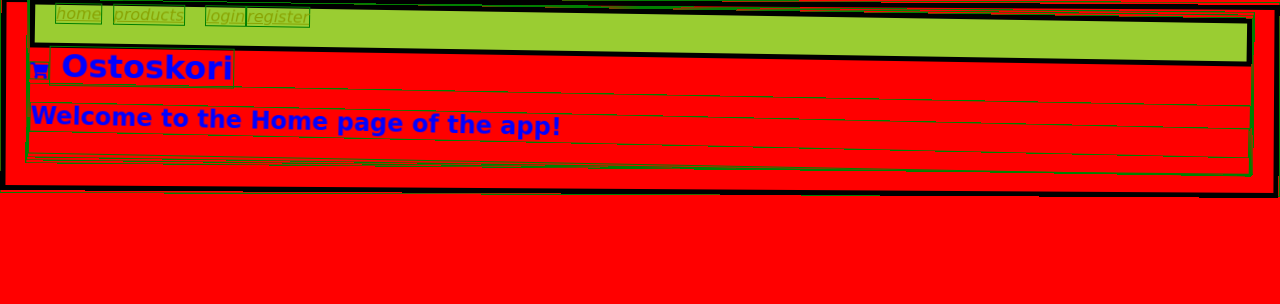
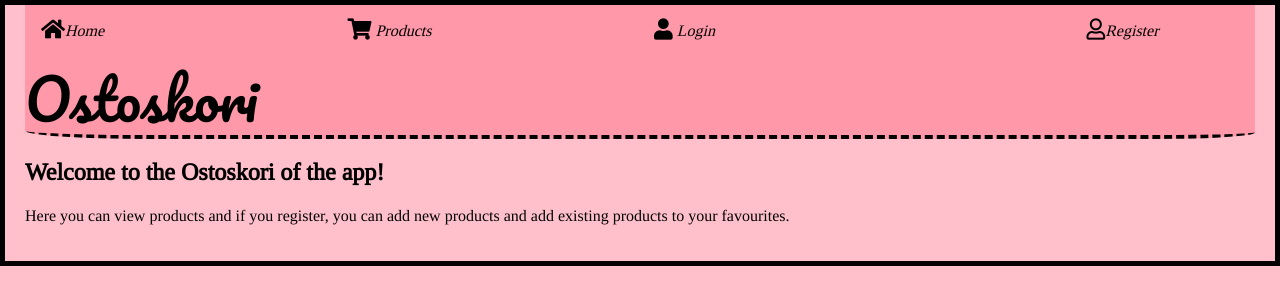
Before and after one commit to manuligit/fs-projekti, a React (Create React App) app in the folder client/: page / in a window 1280 px wide. Shown: the top 304 px of the page. Built offline with nearby package versions, Linux system fonts and the light colour scheme; no server answers.

Commit message:
Added more css styles

```diff
--- a/client/public/index.html
+++ b/client/public/index.html
@@ -20,6 +20,7 @@
       Learn how to configure a non-root public URL by running `npm run build`.
     -->
     <title>Ostoskori</title>
+    <link href="https://fonts.googleapis.com/css?family=Pacifico|Tinos" rel="stylesheet">
     <link rel="stylesheet" href="https://use.fontawesome.com/releases/v5.0.9/css/all.css" integrity="sha384-5SOiIsAziJl6AWe0HWRKTXlfcSHKmYV4RBF18PPJ173Kzn7jzMyFuTtk8JA7QQG1" crossorigin="anonymous">
   </head>
   <body>
--- a/client/src/App.css
+++ b/client/src/App.css
@@ -1,42 +1,85 @@
+* {
+  box-sizing: border-box;
+}
+
+/**
+
+  border: 1px solid red
+
+**/
 .fa-heart {
-  font-size: 25px;
+  font-size: 20px;
 	color:red;
+}
+
+.pagetitle {
+  font-family: 'Pacifico', cursive;
+  font-size: 3.5em;
+  border-bottom: 4px solid black;
+  border-bottom-style: dashed;
+  border-bottom-left-radius: 10%;
+  background-color: rgba(255, 106, 131, 0.47);
+  border-bottom-right-radius: 8%;
+  padding-bottom: 5px;
+  padding-top: 10px;
 }
 
 body {
   margin: 0 auto;
-  background-color: red;
+  background-color: pink;
   padding: 0 20px 20px 20px;
   border: 5px solid black;
-  font-family: "Comic Sans MS";
-  color: blue
+  font-family: 'Tinos', serif;
 }
 
 li {
-  font-style: italic;
-  color: #F70
+  color: rgb(57, 17, 51)
+}
+
+.header {
+  display: flex;
+  flex-direction: row;
+  flex-wrap: nowrap;
+  justify-content: space-between;
+  align-items: center;
+  background-color: rgba(255, 106, 131, 0.47);
+  font-family: 'Tinos', serif;
+}
+
+.header a {
+  width: 15%;
+  padding: 1em;
+  text-decoration: none;
 }
 
 a {
   font-style: italic;
-  color: #89a203
+  color: black
 }
 
-.header {
-  -webkit-animation: rotate-left 1s linear infinite normal;
-  margin: 0 auto;
-  background-color: yellowgreen;
-  padding: 0 20px 20px 20px;
-  border: 5px solid black;
-
+.productname {
+  display: block
 }
 
-* {
-  -webkit-animation: rotate-right 10000s linear infinite normal;
-  border: 1px solid green
+form {
+  background-color: rgba(255, 255, 255, 0.483);
 }
 
+Link {
+  border: 3px solid black
+}
+
+.notification {
+  background-color: rgba(255, 255, 255, 0.5);
+  border: 5px dotted rgba(255, 106, 131, 0.47);
+  border-radius: 10%;
+  font-size: 1.5em;
+  font-family: 'Tinos', serif;
+}
+
+/**
 @-webkit-keyframes rotate-right {
+  -webkit-animation: rotate-right 10000s linear infinite normal;
   from{
     -webkit-transform: rotate(0deg);
   }
@@ -52,3 +95,4 @@ a {
     -webkit-transform: rotate(1deg);
   }
 }
+**/
--- a/client/src/App.js
+++ b/client/src/App.js
@@ -35,16 +35,16 @@ class App extends React.Component {
         <Router>
           <div>
             <div className="header">
-              <Link to="/">home</Link> &nbsp;
-              <Link to="/products">products</Link> &nbsp;
-              {this.props.user && <Link to="/products/new">new product</Link>} &nbsp;
-              {this.props.user && this.props.user.username}
+              <Link to="/"><i className="fas fa-home fa-lg"></i>Home</Link>
+              <Link to="/products"> <i className="fas fa-shopping-cart fa-lg"></i> Products</Link>
+              {this.props.user && <Link to="/products/new"> <i className="fas fa-cart-plus fa-lg"></i> New product</Link>}
+              {this.props.user && <div> <i className="fas fa-user fa-lg"></i> {this.props.user.username} </div> }
               {this.props.user && <button onClick={this.props.logout}>log out</button>}
-              {this.props.user === null && <Link to="/login">login</Link>}
-              {this.props.user === null && <Link to="/register">register</Link>}
+              {this.props.user === null && <Link to="/login"><i className="fas fa-user fa-lg"></i> Login</Link>} &nbsp;
+              {this.props.user === null && <Link to="/register"><i className="far fa-user fa-lg"></i>Register</Link>}
             </div>
+            <div className='pagetitle'>Ostoskori</div>
             <Notification message={this.props.notification} />
-            <i className="fas fa-shopping-cart">  </i><h1 style={{ display:'inline' }}>  Ostoskori</h1>
             <Switch>
               <Route exact path="/" render={() => <Home user={this.props.user}/>} />
               <Route exact path="/products" render={() => <ProductList />} />
--- a/client/src/components/Home.js
+++ b/client/src/components/Home.js
@@ -5,7 +5,10 @@ const Home = ({ user }) => {
   if (user === null) {
     return (
       <div>
-        <h2>Welcome to the Home page of the app!</h2>
+        <h2>Welcome to the Ostoskori of the app!</h2>
+        <p> Here you can view products and if you register, you can add new products and add existing products
+            to your favourites.
+        </p>
       </div>
     )
   } else {
--- a/client/src/components/Notification.js
+++ b/client/src/components/Notification.js
@@ -2,13 +2,8 @@ import React from 'react'
 
 const Notification = ({ message }) => {
   if (message) {
-    console.log('message', message)
-    const errorStyle = {
-      border: 'solid 4px',
-      color: '#8AC3D4'
-    }
     return (
-      <div style={errorStyle}>{message}</div>
+      <div className='notification'>{message}</div>
     )
   } else {
     return (
--- a/client/src/components/Product.js
+++ b/client/src/components/Product.js
@@ -45,8 +45,7 @@ const Product = ({ product, deleteProduct, history, createNotification, user, ad
 
   return (
     <div>
-      <h2>{product.name}</h2>
-      { user && <i onClick={favorite} className={className}></i>} <br />
+      <h2 className='productname'>{product.name}  { user && <i onClick={favorite} className={className}></i>}</h2> <br />
       Category: {product.category} <br />
       Price: {product.price} <br />
       <Togglable buttonLabel="edit">
```
